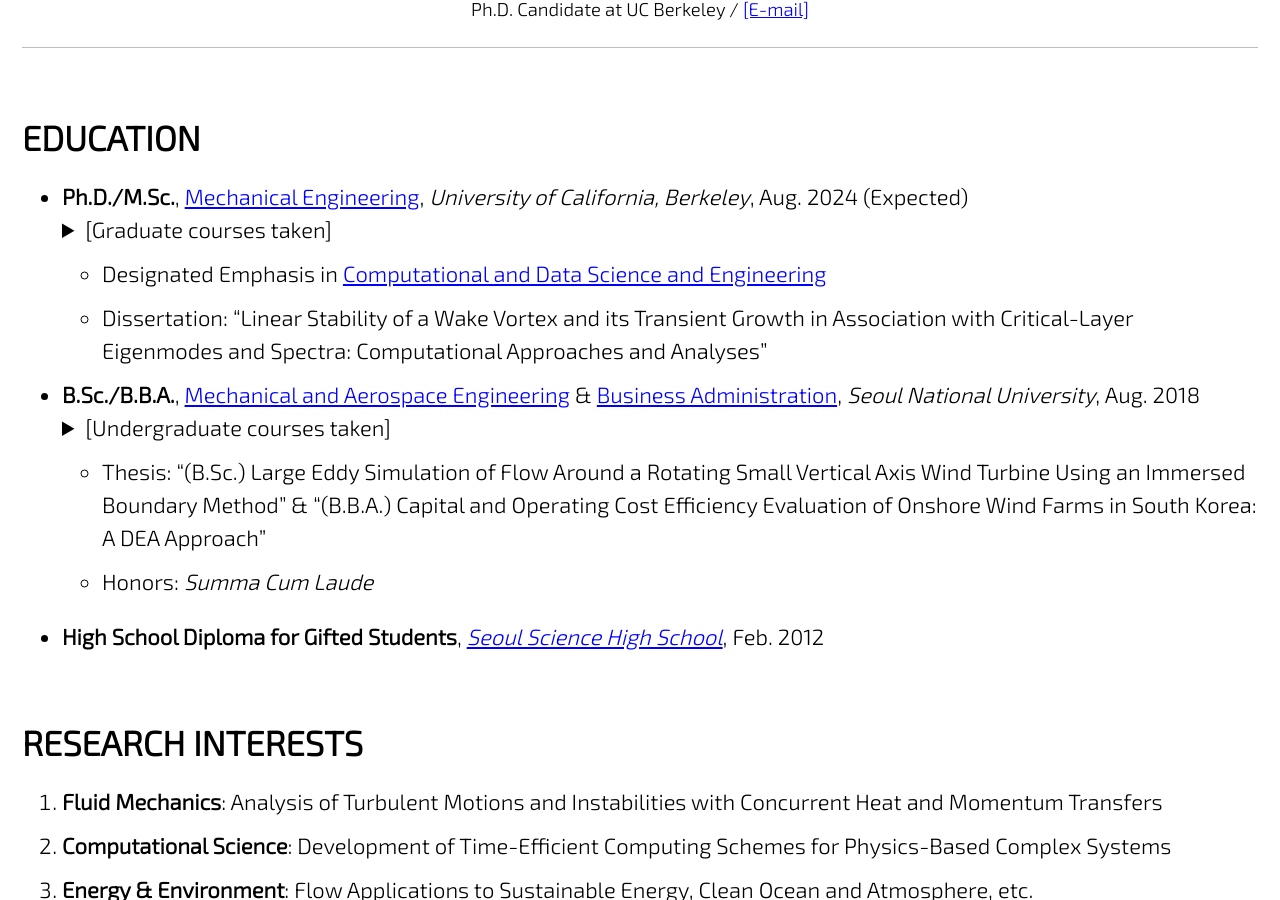
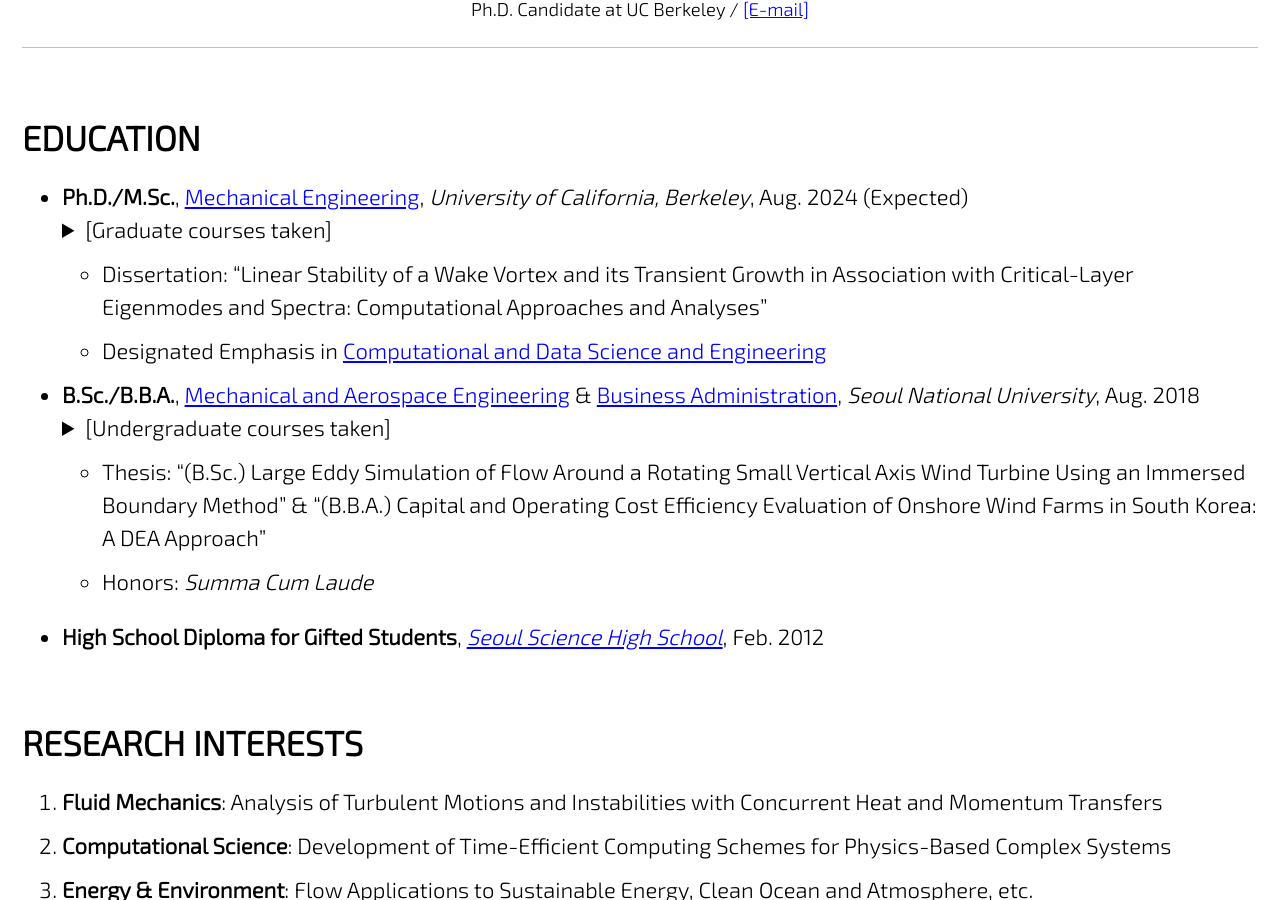
Before and after one commit to jun9303/jun9303.github.io, a Jekyll site: the page built from _pages/about.md, in a window 1280 px wide and 900 px high, scrolled down 584 px. Built offline with Jekyll 4.4.1, drawn with Linux system fonts in a browser that asks for light colours; cached includes are drawn as plain includes; nearby versions of some CDN libraries.

Commit message:
Profile updates

```diff
--- a/_pages/about.md
+++ b/_pages/about.md
@@ -28,8 +28,8 @@ feature_row:
     </details>
 
   <!-- + Advisor: [Dr. Philip S. Marcus](https://me.berkeley.edu/people/philip-s-marcus/) -->
+  + Dissertation: "Linear Stability of a Wake Vortex and its Transient Growth in Association with Critical-Layer Eigenmodes and Spectra: Computational Approaches and Analyses"
   + Designated Emphasis in [Computational and Data Science and Engineering](https://data.berkeley.edu/decdse/)
-  + Dissertation: "Linear Stability of a Wake Vortex and its Transient Growth in Association with Critical-Layer Eigenmodes and Spectra: Computational Approaches and Analyses"
 
 - **B.Sc./B.B.A.**, [Mechanical and Aerospace Engineering](http://me.snu.ac.kr/en) & [Business Administration](http://cba.snu.ac.kr/en), *Seoul National University*, Aug. 2018
     <details>
```
